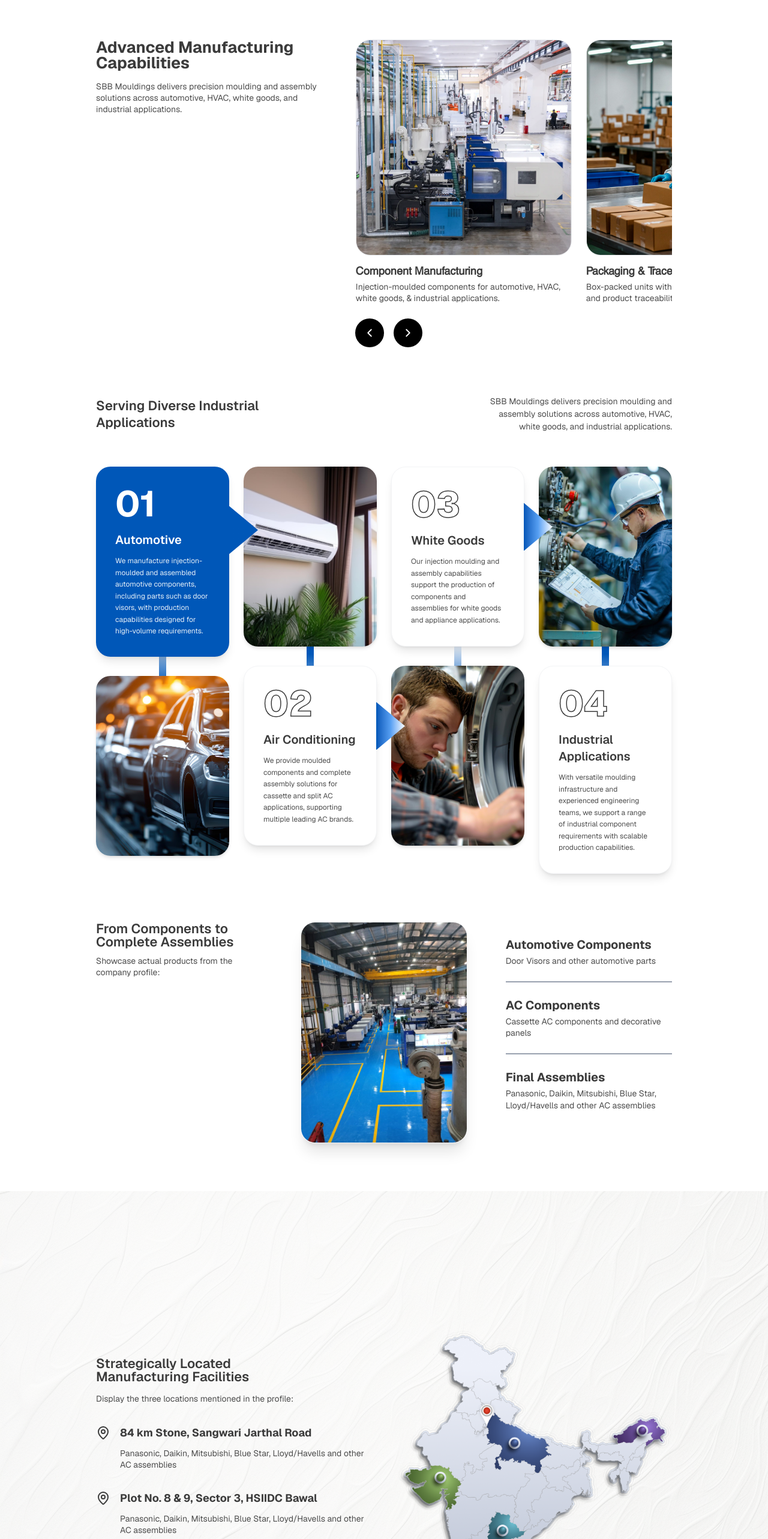
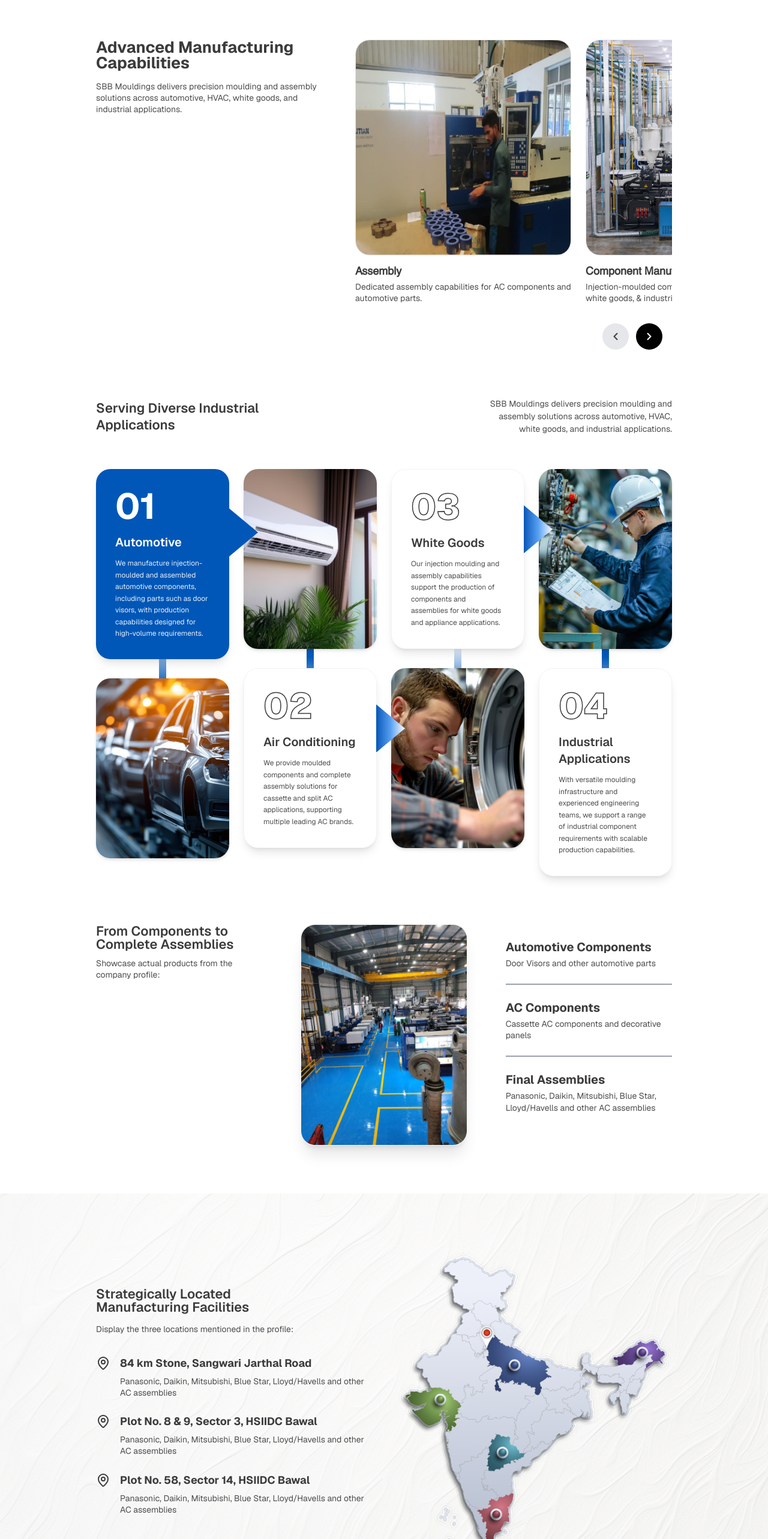
Before and after one commit to Chandail-Kajal/sbb-modulings, a Next.js app: page / in a window 1280 px wide. Shown: the part 1271-3837 px from the top of the page at 60% size. Built offline with nearby package versions, Linux system fonts and the light colour scheme; a web font is replaced by a local one.

Commit message:
reduce padding

```diff
--- a/src/components/ManufacturingSection.tsx
+++ b/src/components/ManufacturingSection.tsx
@@ -45,7 +45,7 @@ export const ManufacturingCarousel = () => {
     },
     [
       Autoplay({
-        delay: 3000,
+        delay: 5000,
         stopOnInteraction: false,
         stopOnMouseEnter: false,
         stopOnFocusIn: false,
@@ -132,7 +132,8 @@ export const ManufacturingCarousel = () => {
             </div>
           </div>
 
-          <div className="mt-6 flex items-center justify-center lg:justify-start gap-4 relative z-20">
+          <div className="mt-8 flex items-center justify-center lg:justify-end gap-3 relative z-20 pr-4">
+            {/* Left Button - Light Gray Background */}
             <button
               type="button"
               onClick={scrollPrev}
@@ -142,14 +143,15 @@ export const ManufacturingCarousel = () => {
               }}
               aria-label="Previous slide"
               className="
-                flex h-12 w-12 cursor-pointer items-center justify-center
-                rounded-full bg-black text-white active:scale-95
-                transition-transform hover:bg-primary touch-manipulation select-none
+                flex h-11 w-11 cursor-pointer items-center justify-center
+                rounded-full bg-gray-200 text-neutral-700 active:scale-95
+                transition-all duration-200 hover:bg-gray-300 touch-manipulation select-none
               "
             >
-              <ChevronLeft size={22} />
+              <ChevronLeft size={20} strokeWidth={2.5} />
             </button>
 
+            {/* Right Button - Solid Black Background */}
             <button
               type="button"
               onClick={scrollNext}
@@ -159,12 +161,12 @@ export const ManufacturingCarousel = () => {
               }}
               aria-label="Next slide"
               className="
-                flex h-12 w-12 cursor-pointer items-center justify-center
+                flex h-11 w-11 cursor-pointer items-center justify-center
                 rounded-full bg-black text-white active:scale-95
-                transition-transform hover:bg-primary touch-manipulation select-none
+                transition-all duration-200 hover:bg-neutral-800 touch-manipulation select-none
               "
             >
-              <ChevronRight size={22} />
+              <ChevronRight size={20} strokeWidth={2.5} />
             </button>
           </div>
         </div>
--- a/src/components/StrategicFacilities.tsx
+++ b/src/components/StrategicFacilities.tsx
@@ -31,7 +31,7 @@ const facilities: Facility[] = [
 
 export const StrategicFacilities = () => {
   return (
-    <Section className="relative overflow-hidden">
+    <Section className="relative overflow-hidden py-8 sm:py-12 lg:py-14" disablePaddingY>
       {/* Background Image Container */}
       <div className="absolute inset-0">
         <Image
@@ -57,7 +57,7 @@ export const StrategicFacilities = () => {
             </p>
           </div>
 
-          <div className="flex flex-col gap-8 pt-2 max-w-lg">
+          <div className="flex flex-col gap-6 pt-2 max-w-lg">
             {facilities.map((item) => (
               <div
                 key={item.id}
@@ -70,7 +70,7 @@ export const StrategicFacilities = () => {
                   />
                 </div>
 
-                <div className="flex flex-col gap-3">
+                <div className="flex flex-col gap-2">
                   <h3 className="text-fluid-24 font-bold text-text-primary transition-colors duration-300 group-hover:text-primary">
                     {item.address}
                   </h3>
@@ -84,8 +84,7 @@ export const StrategicFacilities = () => {
         </div>
 
         <div className="lg:col-span-6 flex justify-center items-center w-full h-full">
-          {/* Increase height values across screen sizes */}
-          <div className="relative w-full max-w-2xl h-[480px] sm:h-[600px] lg:h-[720px] xl:h-[800px]">
+          <div className="relative w-full max-w-2xl h-[360px] sm:h-[450px] lg:h-[520px] xl:h-[580px]">
             <Image
               src="/map.png"
               alt="Manufacturing Facilities Map"
```
